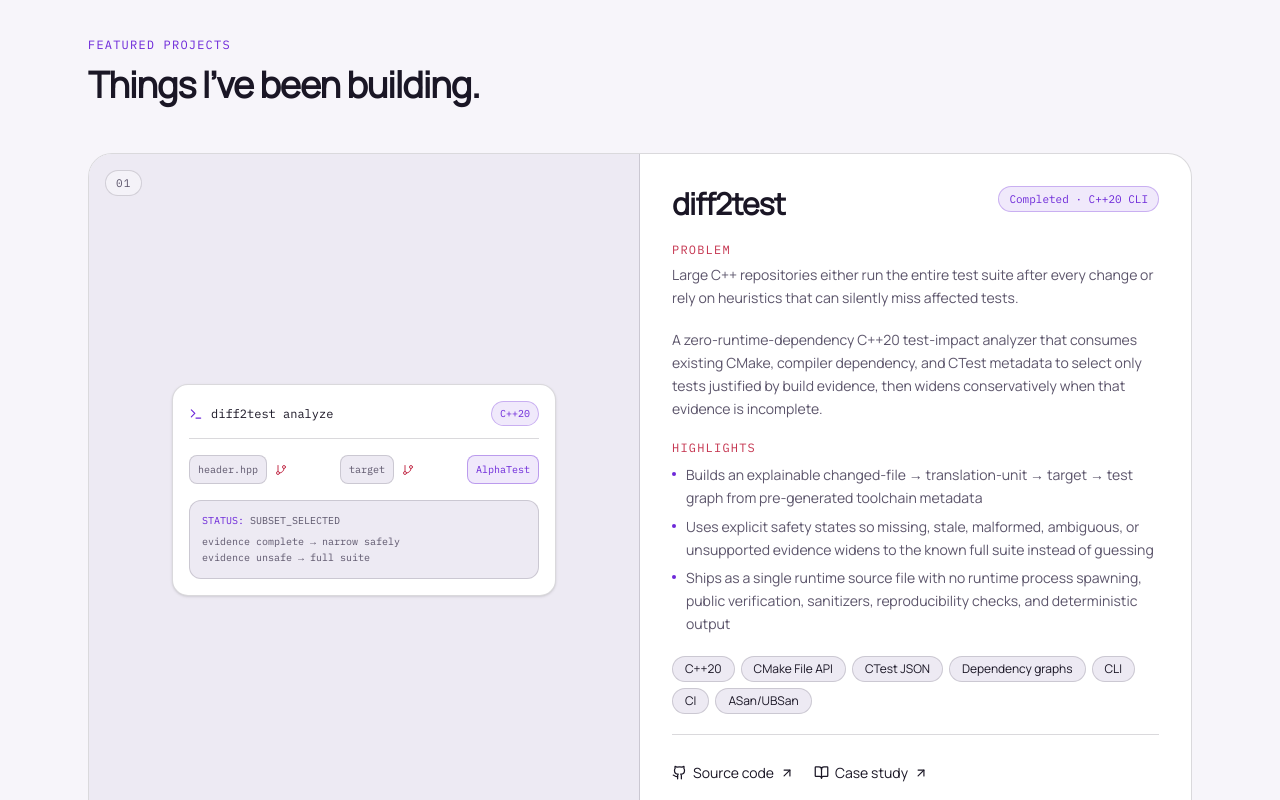
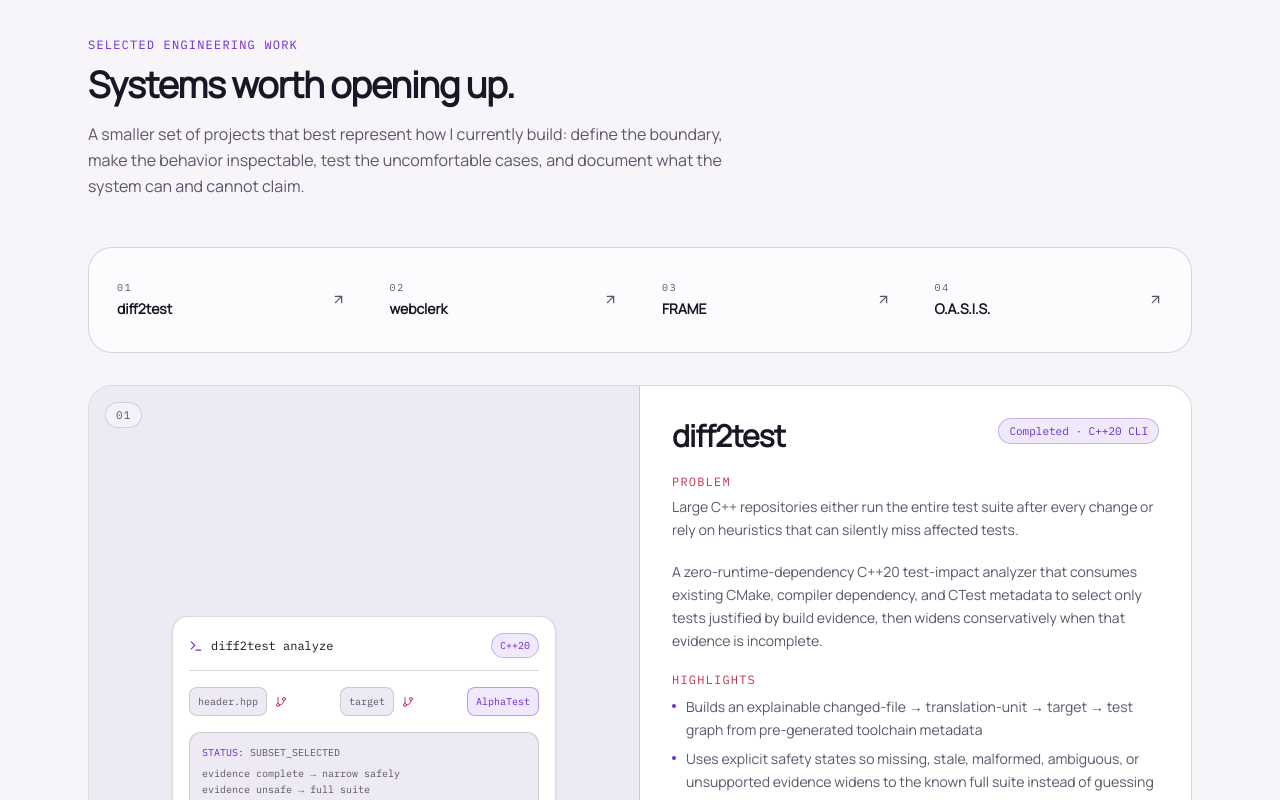
Before and after one commit to ThunderKhan/ThunderKhan.github.io, a React (Vite) app: page / in a window 1280 px wide. Shown: the part 2180-2980 px from the top of the page. Built offline with nearby package versions, Linux system fonts and the light colour scheme.

Commit message:
Refine featured project hierarchy

```diff
--- a/src/components/Projects.tsx
+++ b/src/components/Projects.tsx
@@ -4,12 +4,10 @@ import { ProjectVisual } from './ProjectVisual'
 import { Section } from './Section'
 import { Reveal, StaggerGroup, StaggerItem } from './Reveal'
 
-/** True only for absolute http(s) URLs, so empty or partial values never render as links. */
 function isValidUrl(url: string | undefined): url is string {
   return typeof url === 'string' && /^https?:\/\//.test(url)
 }
 
-/** Small mono link with a diagonal arrow that drifts up-right on hover. */
 function ProjectLink({
   href,
   label,
@@ -38,13 +36,17 @@ function ProjectLink({
   )
 }
 
-function ProjectCard({ project, index }: { project: (typeof projects)[number]; index: number }) {
+function FeaturedProjectCard({
+  project,
+  index,
+}: {
+  project: (typeof projects)[number]
+  index: number
+}) {
   const flipped = index % 2 === 1
 
   return (
     <article className="project-card group relative grid overflow-hidden rounded-3xl border border-border bg-card transition-[border-color,box-shadow] duration-300 md:grid-cols-2">
-      {/* Code-native visual — stacks above content on mobile, alternates sides on desktop.
-          aria-hidden: the adjacent project copy already communicates everything shown. */}
       <div
         aria-hidden="true"
         className={`relative self-stretch overflow-hidden border-b border-border bg-muted md:min-h-80 md:border-b-0 ${
@@ -52,7 +54,6 @@ function ProjectCard({ project, index }: { project: (typeof projects)[number]; i
         }`}
       >
         <ProjectVisual visual={project.visual} />
-        {/* Editorial index marker */}
         <span
           aria-hidden="true"
           className="absolute top-4 left-4 rounded-full border border-border bg-background/70 px-2.5 py-1 font-mono text-[11px] tracking-widest text-muted-foreground backdrop-blur-sm"
@@ -61,7 +62,6 @@ function ProjectCard({ project, index }: { project: (typeof projects)[number]; i
         </span>
       </div>
 
-      {/* Content */}
       <div className={`flex min-w-0 flex-col gap-5 p-6 md:p-8 ${flipped ? 'md:order-1' : ''}`}>
         <div className="flex flex-wrap items-start justify-between gap-x-3 gap-y-2">
           <h3 className="text-2xl font-bold tracking-tight text-foreground text-balance md:text-3xl">
@@ -128,16 +128,131 @@ function ProjectCard({ project, index }: { project: (typeof projects)[number]; i
   )
 }
 
+function CompactProjectCard({
+  project,
+  index,
+}: {
+  project: (typeof projects)[number]
+  index: number
+}) {
+  return (
+    <article className="group flex h-full flex-col overflow-hidden rounded-3xl border border-border bg-card transition-[transform,border-color,box-shadow] duration-300 hover:-translate-y-1 hover:border-accent/40 hover:shadow-[0_18px_60px_-30px_color-mix(in_oklab,var(--color-accent)_55%,transparent)] motion-reduce:hover:translate-y-0">
+      <div className="relative h-48 overflow-hidden border-b border-border bg-muted sm:h-52">
+        <ProjectVisual visual={project.visual} />
+        <span className="absolute top-4 left-4 rounded-full border border-border bg-background/75 px-2.5 py-1 font-mono text-[11px] tracking-widest text-muted-foreground backdrop-blur-sm">
+          {String(index + 1).padStart(2, '0')}
+        </span>
+      </div>
+
+      <div className="flex flex-1 flex-col p-6">
+        <div className="flex flex-wrap items-start justify-between gap-3">
+          <h3 className="text-xl font-bold tracking-tight text-foreground">{project.title}</h3>
+          <span className="rounded-full border border-border bg-muted px-2.5 py-1 font-mono text-[10px] text-muted-foreground">
+            {project.status}
+          </span>
+        </div>
+
+        <p className="mt-4 text-sm leading-relaxed text-muted-foreground text-pretty">
+          {project.description}
+        </p>
+
+        <ul className="mt-5 flex flex-wrap gap-1.5" aria-label="Technologies used">
+          {project.technologies.slice(0, 5).map((tech) => (
+            <li
+              key={tech}
+              className="rounded-full border border-border bg-muted px-2.5 py-1 text-[11px] text-foreground"
+            >
+              {tech}
+            </li>
+          ))}
+        </ul>
+
+        <div className="mt-auto flex flex-wrap items-center gap-x-4 border-t border-border pt-4">
+          {isValidUrl(project.githubUrl) && (
+            <ProjectLink href={project.githubUrl} label="Source" Icon={Github} />
+          )}
+          {isValidUrl(project.liveUrl) && (
+            <ProjectLink href={project.liveUrl} label="Demo" Icon={ExternalLink} />
+          )}
+        </div>
+      </div>
+    </article>
+  )
+}
+
 export function Projects() {
+  const featuredProjects = projects.slice(0, 4)
+  const additionalProjects = projects.slice(4)
+
   return (
-    <Section id="projects" eyebrow="Featured projects" title="Things I’ve been building." wide>
+    <Section
+      id="projects"
+      eyebrow="Selected engineering work"
+      title="Systems worth opening up."
+      intro="A smaller set of projects that best represent how I currently build: define the boundary, make the behavior inspectable, test the uncomfortable cases, and document what the system can and cannot claim."
+      wide
+    >
+      <Reveal>
+        <div className="mb-8 grid gap-3 rounded-3xl border border-border bg-card/60 p-3 sm:grid-cols-2 lg:grid-cols-4">
+          {featuredProjects.map((project, index) => (
+            <a
+              key={project.title}
+              href={`#project-${index + 1}`}
+              className="group flex min-h-20 items-center justify-between gap-4 rounded-2xl px-4 py-3 transition-colors hover:bg-muted"
+            >
+              <span>
+                <span className="block font-mono text-[10px] tracking-[0.18em] text-muted-foreground uppercase">
+                  0{index + 1}
+                </span>
+                <span className="mt-1 block text-sm font-semibold text-foreground">{project.title}</span>
+              </span>
+              <ArrowUpRight
+                size={15}
+                aria-hidden="true"
+                className="shrink-0 text-muted-foreground transition-all group-hover:-translate-y-0.5 group-hover:translate-x-0.5 group-hover:text-accent"
+              />
+            </a>
+          ))}
+        </div>
+      </Reveal>
+
       <StaggerGroup className="flex flex-col gap-8 md:gap-10" stagger={0.12}>
-        {projects.map((project, index) => (
+        {featuredProjects.map((project, index) => (
           <StaggerItem key={project.title}>
-            <ProjectCard project={project} index={index} />
+            <div id={`project-${index + 1}`} className="scroll-mt-24">
+              <FeaturedProjectCard project={project} index={index} />
+            </div>
           </StaggerItem>
         ))}
       </StaggerGroup>
+
+      {additionalProjects.length > 0 && (
+        <div className="mt-14 border-t border-border pt-10">
+          <Reveal>
+            <div className="mb-6 flex flex-col gap-2 sm:flex-row sm:items-end sm:justify-between">
+              <div>
+                <p className="font-mono text-xs tracking-[0.18em] text-muted-foreground uppercase">
+                  More experiments
+                </p>
+                <h3 className="mt-2 text-2xl font-semibold tracking-tight text-foreground">
+                  Active research and applied prototypes.
+                </h3>
+              </div>
+              <p className="max-w-md text-sm leading-relaxed text-muted-foreground">
+                Useful context, but intentionally secondary to the four projects above.
+              </p>
+            </div>
+          </Reveal>
+
+          <StaggerGroup className="grid gap-6 lg:grid-cols-2" stagger={0.1}>
+            {additionalProjects.map((project, offset) => (
+              <StaggerItem key={project.title}>
+                <CompactProjectCard project={project} index={featuredProjects.length + offset} />
+              </StaggerItem>
+            ))}
+          </StaggerGroup>
+        </div>
+      )}
 
       <Reveal className="mt-10" delay={0.1}>
         <a
@@ -146,7 +261,7 @@ export function Projects() {
           rel="noopener noreferrer"
           className="group/all inline-flex min-h-11 items-center gap-1.5 text-sm font-medium text-accent underline-offset-4 transition-colors hover:underline"
         >
-          View all projects on GitHub
+          View the full project archive on GitHub
           <ArrowUpRight
             size={15}
             aria-hidden="true"
```
